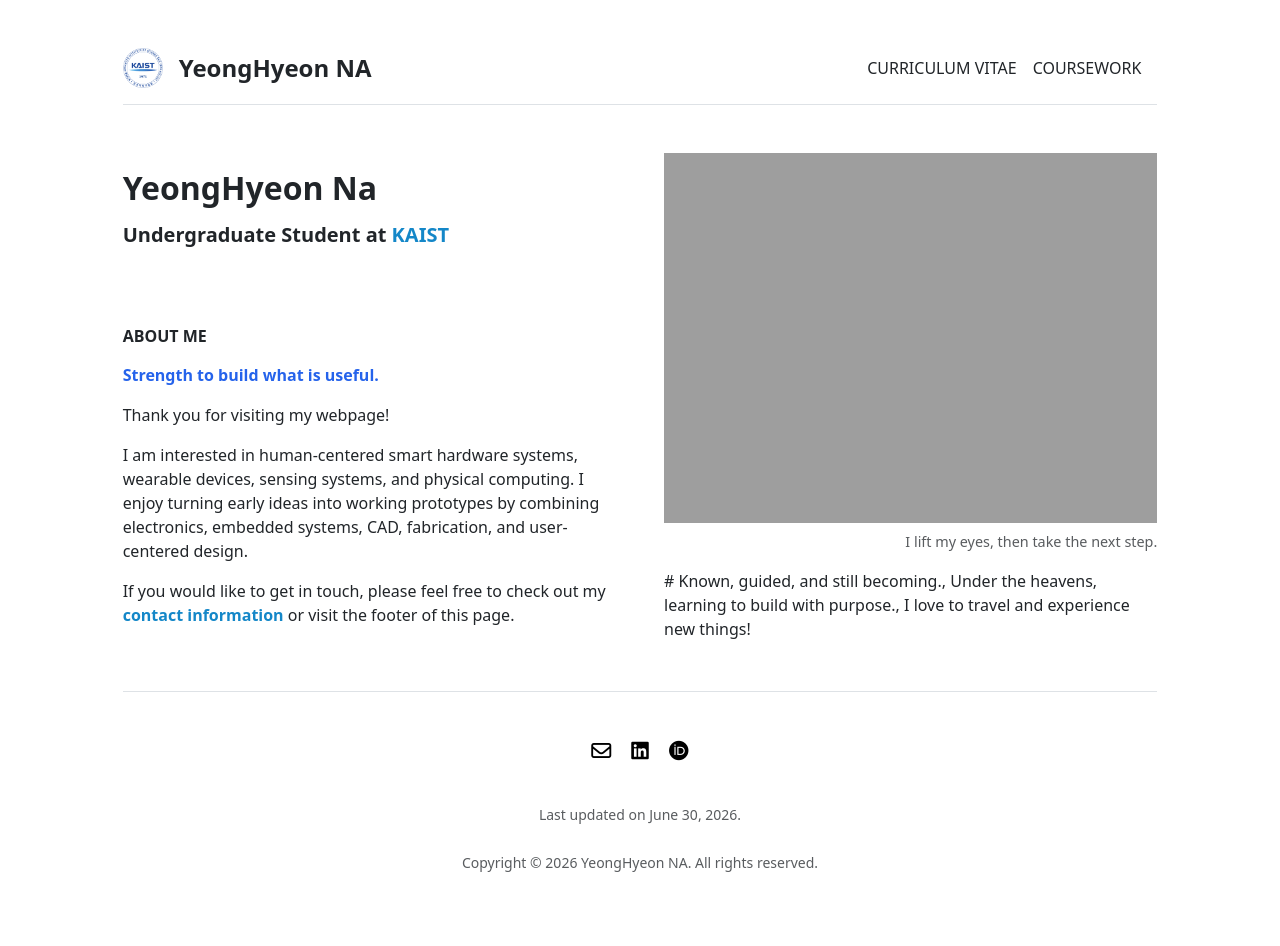
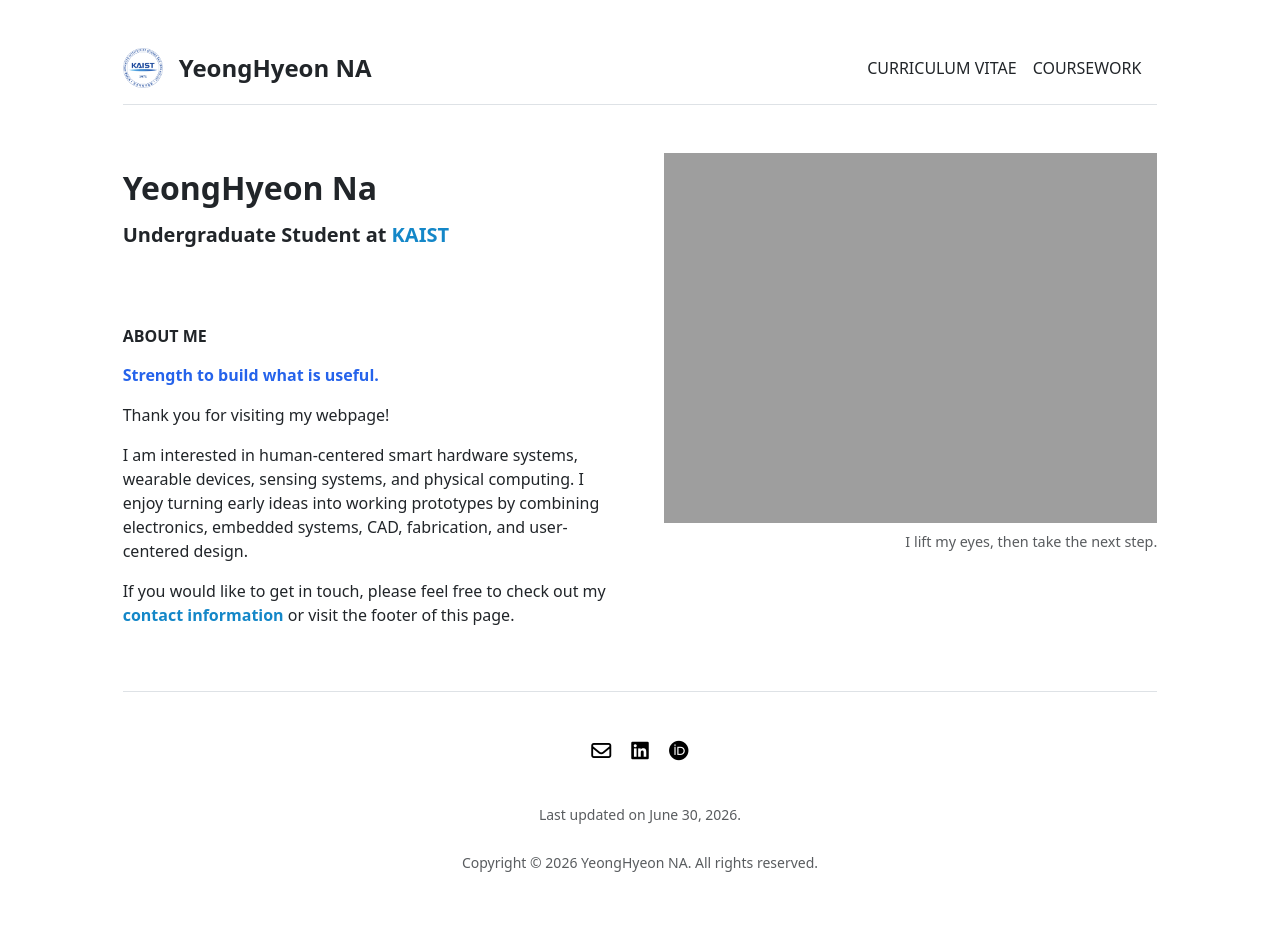
Before and after one commit to ynghyn-na/ynghyn-na.github.io, a Jekyll site: the page built from index.md, in a window 1280 px wide. Built offline with Jekyll 4.4.1, drawn with Linux system fonts in a browser that asks for light colours.

Commit message:
Update home.html

```diff
--- a/_layouts/home.html
+++ b/_layouts/home.html
@@ -14,7 +14,6 @@ layout: default
   <div class="col-md-6">
     <img src="{{ site.github.url }}/assets/img/home1.png" alt="Home" width="100%">
     <p class="text-muted mt-2" style="font-size: 0.9rem; text-align: right;"> I lift my eyes, then take the next step. </p>
-#  Known, guided, and still becoming., Under the heavens, learning to build with purpose., I love to travel and experience new things!
   </div>
-
 </div>
+<!--Known, guided, and still becoming., Under the heavens, learning to build with purpose., I love to travel and experience new things!-->
```
